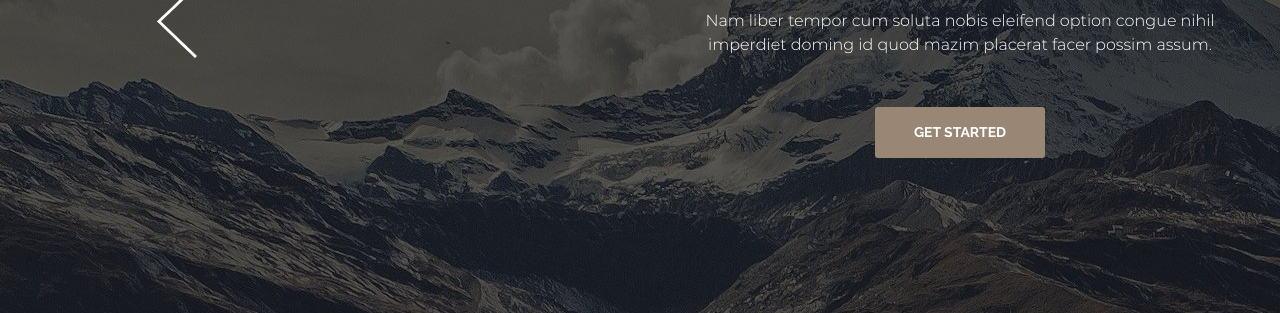
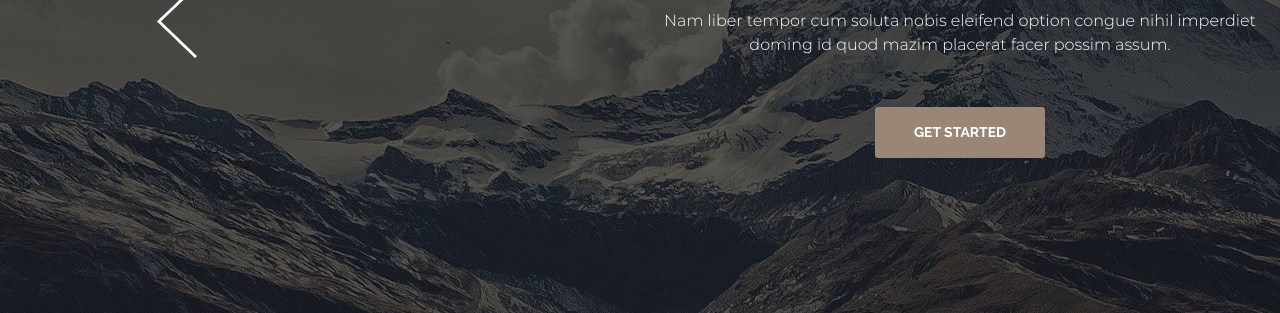
Before and after one commit to Anastasiia-junior/html5Waxon, a plain HTML site: page index.html in a window 1280 px wide. Shown: the part 487-800 px from the top of the page. Drawn offline with nearby package versions, Linux system fonts and the light colour scheme.

Commit message:
изменила размер текста на слайдере потому что в mozile заголовок не влезал

```diff
--- a/scss/header.scss
+++ b/scss/header.scss
@@ -207,7 +207,7 @@
 }
 
 .slider__text {
-    width: 589px;
+    width: 607px;
     box-sizing: border-box;
     color: $background-color;
     display: flex;
```
Also changed, not shown: css/header.css, css/style.css.
